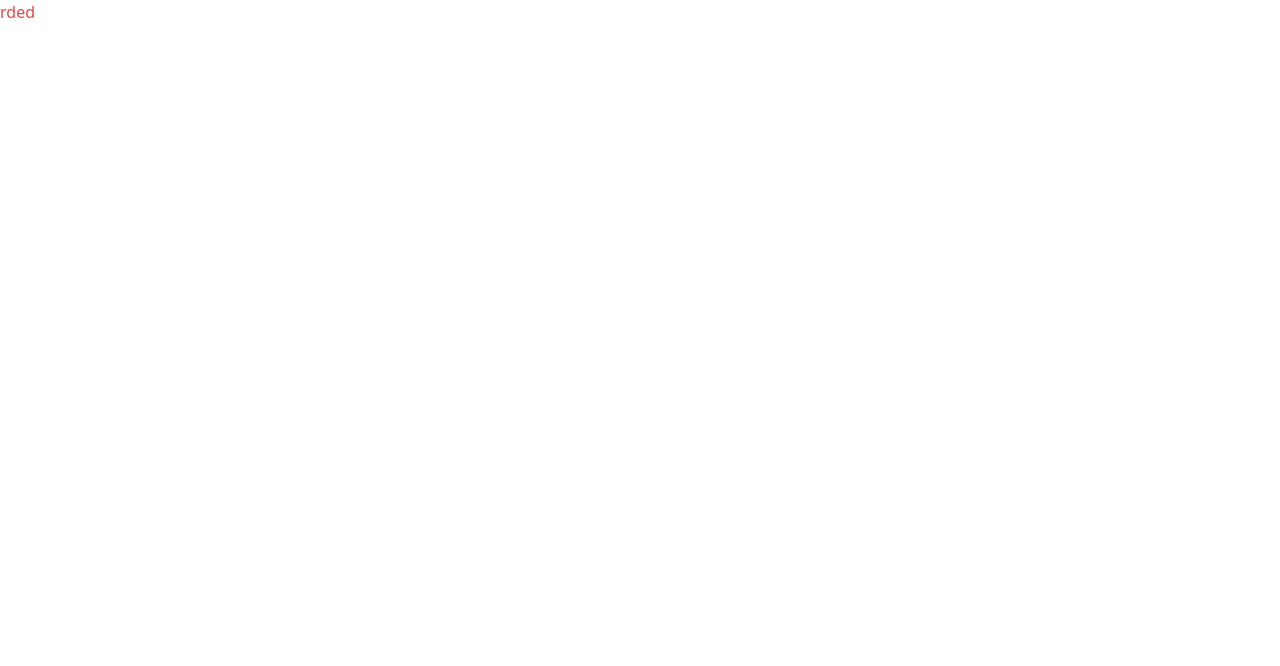
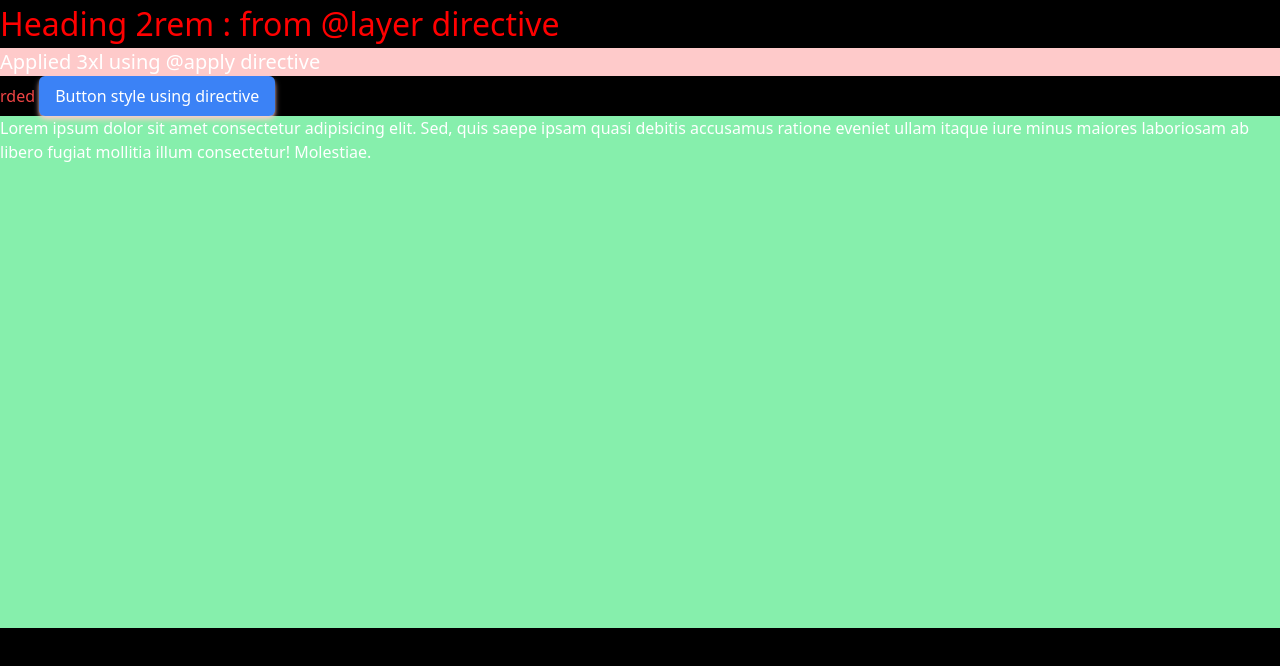
Before and after one commit to ajacin/tailwind-starter, a website: page index.html in a window 1280 px wide. Drawn offline with Linux system fonts and the light colour scheme.

Commit message:
tailwind functions and directives

```diff
--- a/index.html
+++ b/index.html
@@ -8,6 +8,13 @@
     <link rel="stylesheet" href="css/style.css" />
   </head>
   <body>
+    <h1>Heading 2rem : from @layer directive</h1>
+    <h2>Applied 3xl using @apply directive</h2>
+  </body>
     <span class="text-red-500">rded</span>
+    <button class="btn-blue">Button style using directive</button>
+    <div class="content-area">
+      <p>Lorem ipsum dolor sit amet consectetur adipisicing elit. Sed, quis saepe ipsam quasi debitis accusamus ratione eveniet ullam itaque iure minus maiores laboriosam ab libero fugiat mollitia illum consectetur! Molestiae.</p>
+    </div>
   </body>
 </html>
--- a/input.css
+++ b/input.css
@@ -2,3 +2,31 @@
 @tailwind components;
 @tailwind utilities;
 /* postcss extention :INFO */
+
+@layer base {
+  h1 {
+    font-size: 2rem;
+    color: red;
+  }
+  h2 {
+    @apply text-xl;
+    @apply bg-red-200;
+  }
+}
+
+@layer components {
+  .btn-blue {
+    @apply bg-blue-500 py-2 px-4 rounded-md shadow-md shadow-red-200 hover:bg-blue-700;
+  }
+}
+
+.content-area {
+  @apply bg-green-300;
+  height: theme("spacing.128");
+}
+
+@media screen(xl) {
+  body {
+    @apply bg-black text-white;
+  }
+}
--- a/tailwind.config.js
+++ b/tailwind.config.js
@@ -1,7 +1,11 @@
 module.exports = {
   content: ["./*.html"],
   theme: {
-    extend: {},
+    extend: {
+      spacing: {
+        128: "32rem",
+      },
+    },
   },
   plugins: [],
 };
```
Also changed, not shown: README.md, css/style.css.
